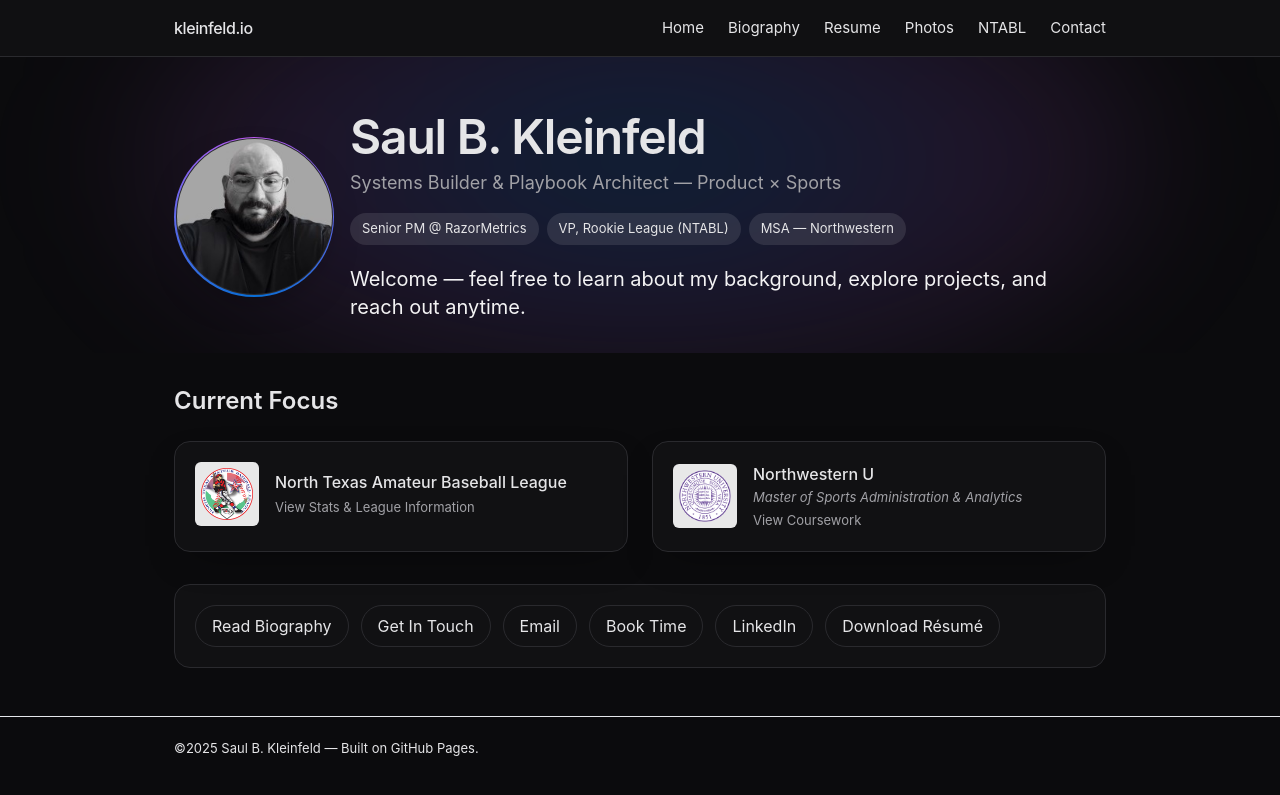
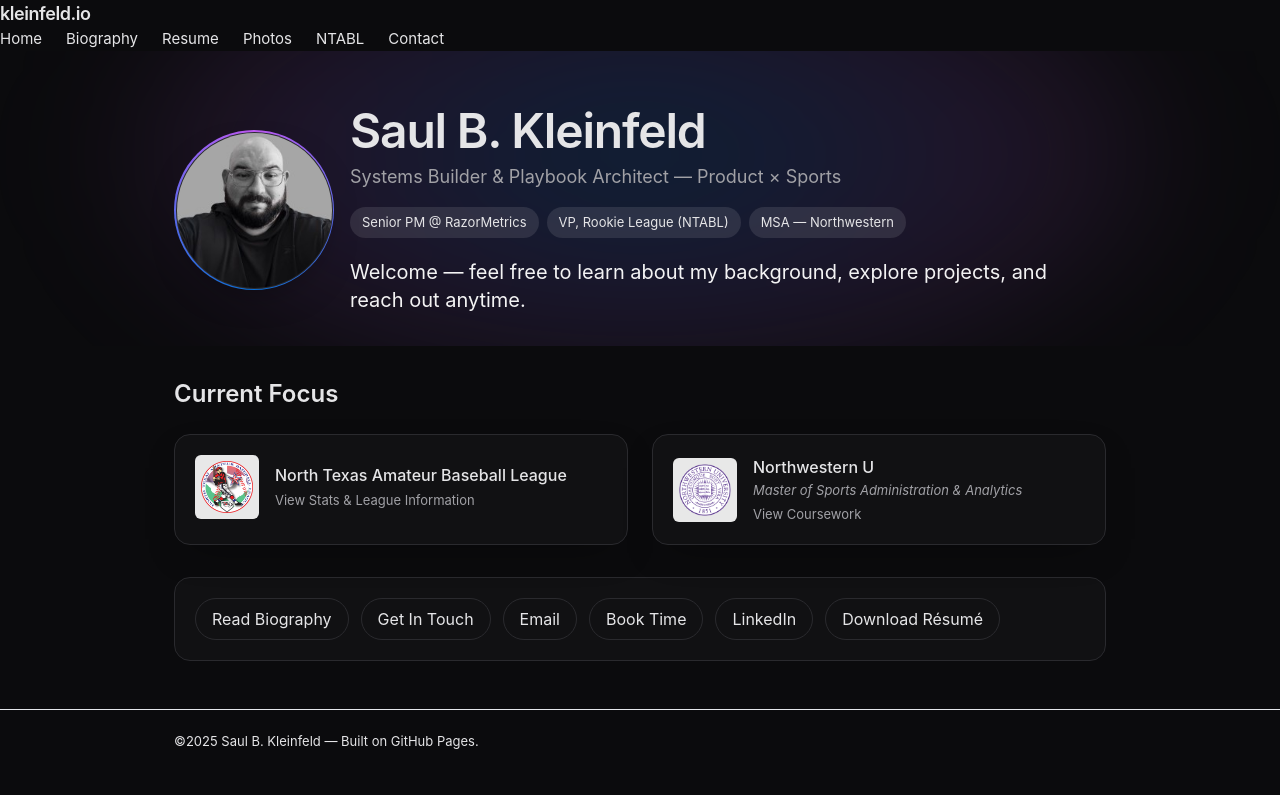
Before and after one commit to skleinfeld/Kleinfeld.io, a Jekyll site: the page built from index.md, in a window 1280 px wide. Shown: the top 795 px of the page. Built offline with Jekyll 4.4.1, drawn with Linux system fonts in a browser that asks for light colours; nearby versions of some CDN libraries.

Commit message:
Simplify header markup and navigation links
Refactored the header to use cleaner HTML structure and direct links to .html pages. Removed Liquid templating and conditional classes for active navigation states.

```diff
--- a/_includes/header.html
+++ b/_includes/header.html
@@ -1,15 +1,13 @@
-<header class="sticky top-0 z-50 bg-d-card/90 backdrop-blur border-b border-d-line">
-  <div class="wrap mx-auto px-4 sm:px-6 h-14 flex items-center justify-between">
-    <a href="{{ '/' | relative_url }}" class="font-medium tracking-tight text-d-fg">kleinfeld.io</a>
-
-    <nav class="hidden sm:flex items-center gap-6 text-[15px]">
-      {% assign here = page.url %}
-      <a href="{{ '/' | relative_url }}" class="transition-colors {{ here == '/' | ternary: 'text-d-fg', 'text-d-sub hover:text-d-fg' }}">Home</a>
-      <a href="{{ '/biography/' | relative_url }}" class="transition-colors {{ here contains '/biography' | ternary: 'text-d-fg', 'text-d-sub hover:text-d-fg' }}">Biography</a>
-      <a href="{{ '/resume/' | relative_url }}" class="transition-colors {{ here contains '/resume' | ternary: 'text-d-fg', 'text-d-sub hover:text-d-fg' }}">Resume</a>
-      <a href="{{ '/photos/' | relative_url }}" class="transition-colors {{ here contains '/photos' | ternary: 'text-d-fg', 'text-d-sub hover:text-d-fg' }}">Photos</a>
-      <a href="{{ '/ntabl/' | relative_url }}" class="transition-colors {{ here contains '/ntabl' | ternary: 'text-d-fg', 'text-d-sub hover:text-d-fg' }}">NTABL</a>
-      <a href="{{ '/contact/' | relative_url }}" class="transition-colors {{ here contains '/contact' | ternary: 'text-d-fg', 'text-d-sub hover:text-d-fg' }}">Contact</a>
+<header>
+  <div class="wrap nav">
+    <a href="/" class="font-semibold text-lg tracking-tight">kleinfeld.io</a>
+    <nav class="flex gap-6 text-[15px]">
+      <a href="/index.html">Home</a>
+      <a href="/biography.html">Biography</a>
+      <a href="/resume.html">Resume</a>
+      <a href="/photos.html">Photos</a>
+      <a href="/ntabl.html">NTABL</a>
+      <a href="/contact.html">Contact</a>
     </nav>
   </div>
 </header>
```
